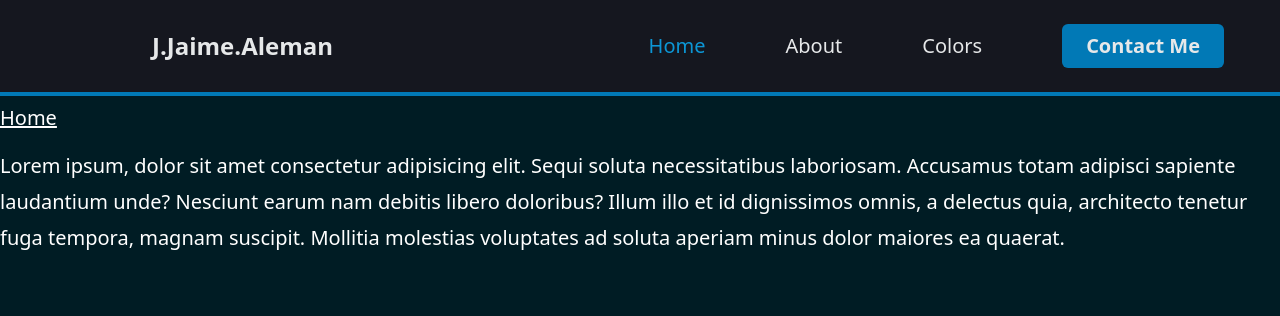
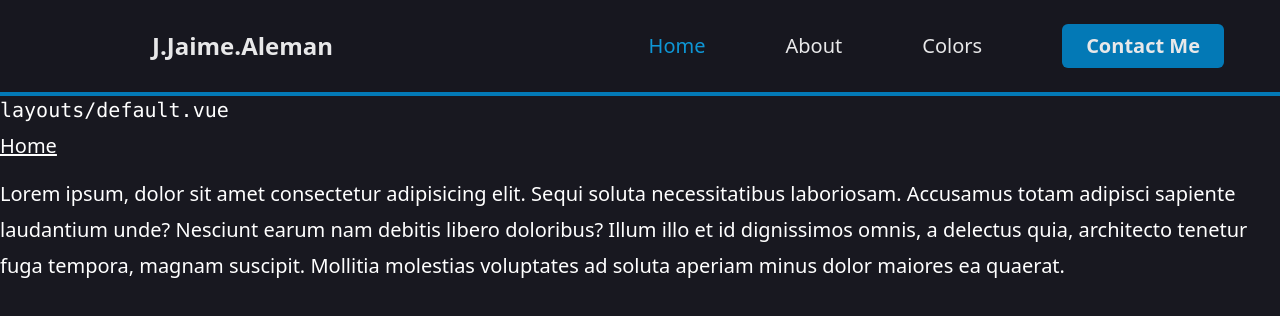
Before and after one commit to jjaimealeman/my-nuxt3-app, a Nuxt app: page / in a window 1280 px wide. Shown: the top 316 px of the page. Built offline with nearby package versions, Linux system fonts and the light colour scheme.

Commit message:
Fix: app.vue changed to flex layout.

```diff
--- a/app.vue
+++ b/app.vue
@@ -1,7 +1,11 @@
 <template>
   <TheNav />
-  <div class="container mx-auto text-xl text-white antialiased md:text-2xl lg:text-3xl">
+  <div
+    class="container flex items-center justify-between mx-auto text-xl antialiased text-white md:text-2xl lg:text-3xl"
+  >
+    <NuxtLayout>
       <NuxtPage />
+    </NuxtLayout>
   </div>
 </template>
 
@@ -31,7 +35,10 @@ body {
   touch-action: auto;
 }
 body {
-  background-color: hsl(193, 100%, 7%);
+  /*
+background-color: hsl(193, 100%, 7%);
+*/
+  background-color: hsl(240, 15%, 11%);
 }
 .container {
   transition: ease all 0.5s;
```
